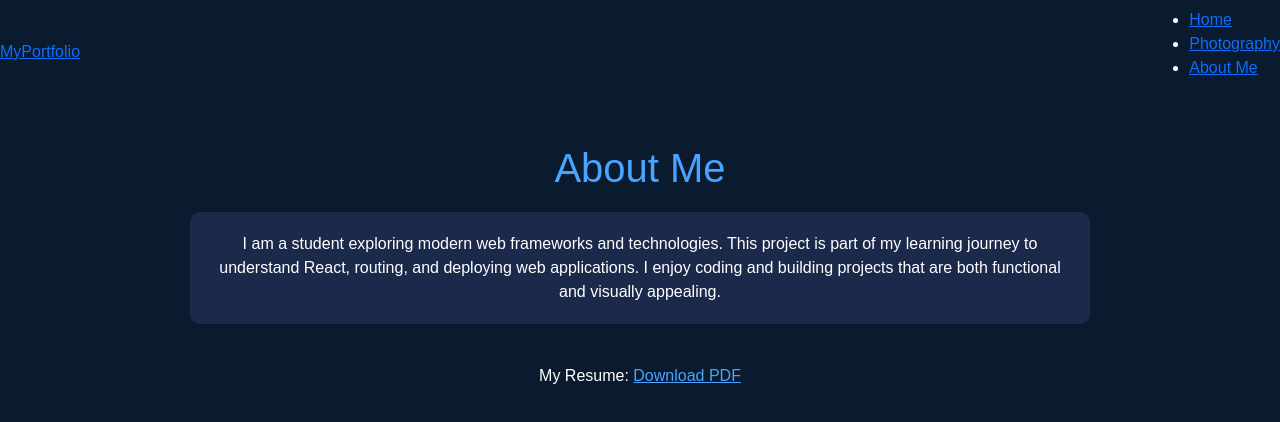
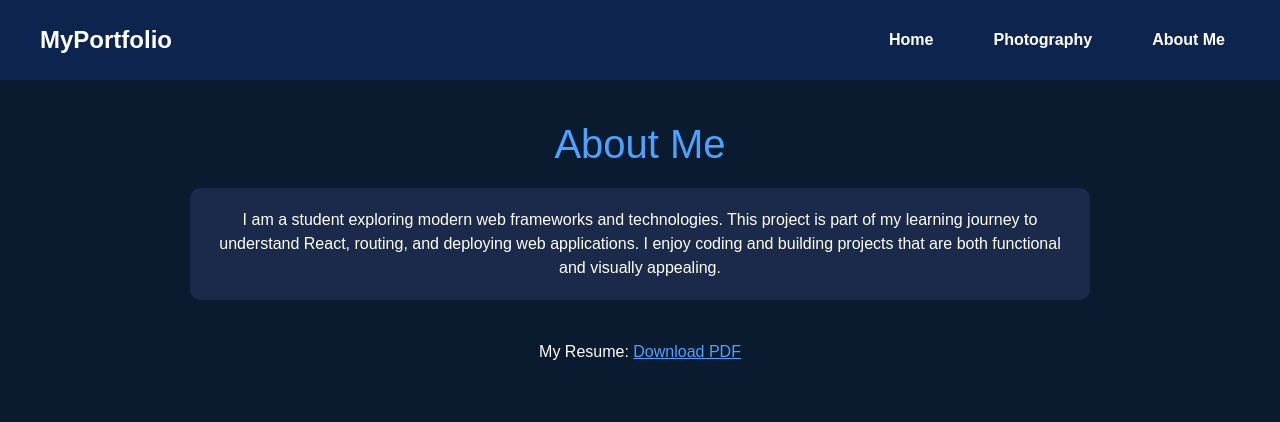
Before and after one commit to IsisXN/ITMD-543-Framework-Exploration, a React (Vite) app in the folder ITMD543-Framework/: page /about in a window 1280 px wide. Shown: the top 422 px of the page. Built offline with nearby package versions, Linux system fonts and the light colour scheme; the HTML template or start-up script is replaced by a standard one.

Commit message:
Update App.jsx

```diff
--- a/ITMD543-Framework/src/App.jsx
+++ b/ITMD543-Framework/src/App.jsx
@@ -1,25 +1,25 @@
 // src/App.jsx
 import React from "react";
-import { BrowserRouter as Router, Routes, Route, Link } from "react-router-dom";
+import { Routes, Route, Link } from "react-router-dom";
 import Home from "./pages/Home";
 import About from "./pages/About";
 import Photography from "./pages/Photography";
 import "./App.css";
 
-function App() {
+export default function App() {
   return (
-    <Router>
-      <header>
-        <nav className="navbar">
-          <Link to="/" className="logo">MyPortfolio</Link>
-          <ul className="nav-links">
-            <li><Link to="/">Home</Link></li>
-            <li><Link to="/photography">Photography</Link></li>
-            <li><Link to="/about">About Me</Link></li>
-          </ul>
-        </nav>
-      </header>
+    <div>
+      {/* Navbar */}
+      <nav className="navbar-container">
+        <div className="navbar-logo">MyPortfolio</div>
+        <div className="navbar-links">
+          <Link to="/">Home</Link>
+          <Link to="/photography">Photography</Link>
+          <Link to="/about">About Me</Link>
+        </div>
+      </nav>
 
+      {/* Main content */}
       <main>
         <Routes>
           <Route path="/" element={<Home />} />
@@ -27,8 +27,6 @@ function App() {
           <Route path="/about" element={<About />} />
         </Routes>
       </main>
-    </Router>
+    </div>
   );
 }
-
-export default App;
```
